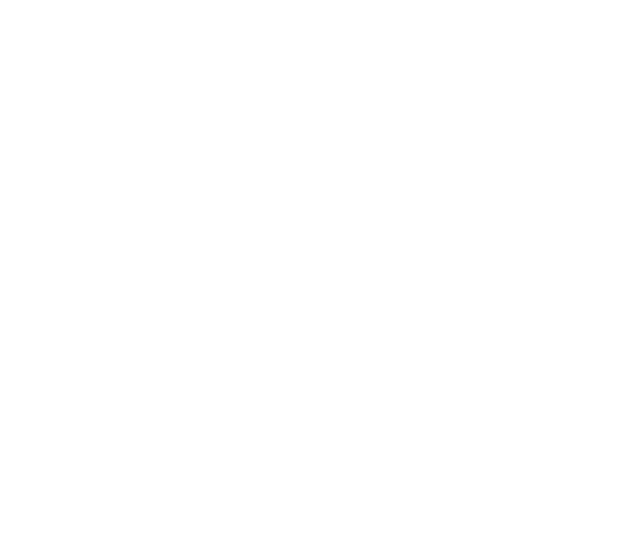
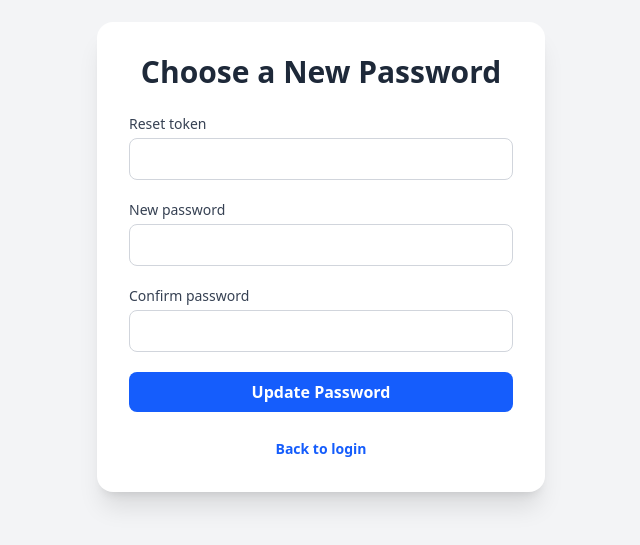
Before and after one commit to arviast/job-tracker, a React (Vite) app in the folder client/: page /reset-password in a window 1280 px wide. Before the commit this address had no page. Shown: the part 143-688 px from the top of the page, without its empty margins (319-959 px from the left). Built offline with nearby package versions, Linux system fonts and the light colour scheme.

Commit message:
forgot password functionality

```diff
--- a/client/src/App.jsx
+++ b/client/src/App.jsx
@@ -2,6 +2,8 @@
 import Register from "./pages/Register";
 import Login from "./pages/Login";
 import Dashboard from "./pages/Dashboard";
+import ForgotPassword from "./pages/ForgotPassword";
+import ResetPassword from "./pages/ResetPassword";
 
 function App() {
   return (
@@ -11,6 +13,8 @@
         <Route path="/login" element={<Login />} />
         <Route path="/dashboard" element={<Dashboard />} />
         <Route path="/register" element={<Register />} />
+        <Route path="/forgot-password" element={<ForgotPassword />} />
+        <Route path="/reset-password" element={<ResetPassword />} />
       </Routes>
     </Router>
   );
--- /dev/null
+++ b/client/src/pages/ForgotPassword.jsx
@@ -0,0 +1,115 @@
+import { useState } from "react";
+import { Link } from "react-router-dom";
+
+export default function ForgotPassword() {
+  const [email, setEmail] = useState("");
+  const [status, setStatus] = useState({ type: null, text: "" });
+  const [devToken, setDevToken] = useState(null);
+
+  const handleSubmit = async (event) => {
+    event.preventDefault();
+    setStatus({ type: null, text: "" });
+    setDevToken(null);
+
+    try {
+      const response = await fetch(
+        `${import.meta.env.VITE_BACKEND_URL}/api/auth/forgot-password`,
+        {
+          method: "POST",
+          headers: {
+            "Content-Type": "application/json",
+          },
+          body: JSON.stringify({ email }),
+        }
+      );
+
+      const data = await response.json();
+
+      if (!response.ok) {
+        throw new Error(data.msg || "Unable to process password reset request");
+      }
+
+      setStatus({
+        type: "success",
+        text:
+          data.msg ||
+          "If an account with that email exists, password reset instructions have been sent.",
+      });
+
+      if (data.resetToken) {
+        setDevToken(data.resetToken);
+      }
+    } catch (error) {
+      console.error("Forgot password error:", error.message);
+      setStatus({ type: "error", text: error.message });
+    }
+  };
+
+  return (
+    <div className="min-h-screen flex items-center justify-center bg-gray-100 px-4">
+      <div className="max-w-md w-full bg-white p-8 rounded-2xl shadow-xl">
+        <h2 className="text-3xl font-bold text-center mb-6 text-gray-800">
+          Reset Your Password
+        </h2>
+
+        <p className="text-sm text-gray-600 text-center mb-6">
+          Enter the email address associated with your account. We will send you instructions to
+          reset your password if we find a match.
+        </p>
+
+        <form onSubmit={handleSubmit} className="space-y-5">
+          <div>
+            <label className="block text-sm font-medium text-gray-700 mb-1" htmlFor="email">
+              Email
+            </label>
+            <input
+              id="email"
+              type="email"
+              name="email"
+              className="w-full px-4 py-2 border border-gray-300 rounded-lg focus:outline-none focus:ring-2 focus:ring-blue-500"
+              value={email}
+              onChange={(event) => setEmail(event.target.value)}
+              required
+            />
+          </div>
+
+          <button
+            type="submit"
+            className="w-full bg-blue-600 hover:bg-blue-700 text-white font-semibold py-2 px-4 rounded-lg transition"
+          >
+            Send Reset Instructions
+          </button>
+        </form>
+
+        {status.text && (
+          <p
+            className={`mt-4 text-sm text-center ${
+              status.type === "error" ? "text-red-600" : "text-green-600"
+            }`}
+          >
+            {status.text}
+          </p>
+        )}
+
+        {devToken && (
+          <div className="mt-6 bg-gray-100 border border-gray-200 rounded-lg p-4 text-sm text-gray-700">
+            <p className="font-semibold mb-2">Development reset token</p>
+            <p className="break-all font-mono">{devToken}</p>
+            <p className="mt-2">
+              Paste this token on the <Link to="/reset-password" className="text-blue-600">
+                reset password page
+              </Link>{" "}
+              to set a new password.
+            </p>
+          </div>
+        )}
+
+        <div className="text-center mt-6">
+          <Link to="/login" className="text-sm text-blue-600 font-semibold hover:underline">
+            Back to login
+          </Link>
+        </div>
+      </div>
+    </div>
+  );
+}
--- a/client/src/pages/Login.jsx
+++ b/client/src/pages/Login.jsx
@@ -80,6 +80,8 @@
             />
           </div>
 
+
+
           <button
             type="submit"
             className="w-full bg-blue-600 hover:bg-blue-700 text-white font-semibold py-2 px-4 rounded-lg transition"
@@ -94,6 +96,15 @@
             Register
           </Link>
         </div>
+
+        <div className="text-center mt-4">
+            <Link
+              to="/forgot-password"
+              className="text-sm text-blue-600 font-semibold hover:underline"
+            >
+              Forgot password?
+            </Link>
+          </div>
       </div>
     </div>
   );
--- /dev/null
+++ b/client/src/pages/ResetPassword.jsx
@@ -0,0 +1,149 @@
+import { useEffect, useState } from "react";
+import { Link, useNavigate, useSearchParams } from "react-router-dom";
+
+export default function ResetPassword() {
+  const [searchParams] = useSearchParams();
+  const navigate = useNavigate();
+  const [formData, setFormData] = useState({
+    token: "",
+    password: "",
+    confirmPassword: "",
+  });
+  const [status, setStatus] = useState({ type: null, text: "" });
+
+  useEffect(() => {
+    const providedToken = searchParams.get("token");
+    if (providedToken) {
+      setFormData((prev) => ({ ...prev, token: providedToken }));
+    }
+  }, [searchParams]);
+
+  const handleChange = (event) => {
+    const { name, value } = event.target;
+    setFormData((prev) => ({ ...prev, [name]: value }));
+  };
+
+  const handleSubmit = async (event) => {
+    event.preventDefault();
+
+    if (formData.password !== formData.confirmPassword) {
+      setStatus({ type: "error", text: "Passwords do not match" });
+      return;
+    }
+
+    setStatus({ type: null, text: "" });
+
+    try {
+      const response = await fetch(
+        `${import.meta.env.VITE_BACKEND_URL}/api/auth/reset-password`,
+        {
+          method: "POST",
+          headers: {
+            "Content-Type": "application/json",
+          },
+          body: JSON.stringify({
+            token: formData.token,
+            password: formData.password,
+          }),
+        }
+      );
+
+      const data = await response.json();
+
+      if (!response.ok) {
+        throw new Error(data.msg || "Unable to reset password");
+      }
+
+      setStatus({ type: "success", text: data.msg || "Password has been reset" });
+
+      setTimeout(() => {
+        navigate("/login");
+      }, 1500);
+    } catch (error) {
+      console.error("Reset password error:", error.message);
+      setStatus({ type: "error", text: error.message });
+    }
+  };
+
+  return (
+    <div className="min-h-screen flex items-center justify-center bg-gray-100 px-4">
+      <div className="max-w-md w-full bg-white p-8 rounded-2xl shadow-xl">
+        <h2 className="text-3xl font-bold text-center mb-6 text-gray-800">
+          Choose a New Password
+        </h2>
+
+        <form onSubmit={handleSubmit} className="space-y-5">
+          <div>
+            <label className="block text-sm font-medium text-gray-700 mb-1" htmlFor="token">
+              Reset token
+            </label>
+            <input
+              id="token"
+              type="text"
+              name="token"
+              className="w-full px-4 py-2 border border-gray-300 rounded-lg focus:outline-none focus:ring-2 focus:ring-blue-500"
+              value={formData.token}
+              onChange={handleChange}
+              required
+            />
+          </div>
+
+          <div>
+            <label className="block text-sm font-medium text-gray-700 mb-1" htmlFor="password">
+              New password
+            </label>
+            <input
+              id="password"
+              type="password"
+              name="password"
+              className="w-full px-4 py-2 border border-gray-300 rounded-lg focus:outline-none focus:ring-2 focus:ring-blue-500"
+              value={formData.password}
+              onChange={handleChange}
+              required
+              minLength={6}
+            />
+          </div>
+
+          <div>
+            <label className="block text-sm font-medium text-gray-700 mb-1" htmlFor="confirmPassword">
+              Confirm password
+            </label>
+            <input
+              id="confirmPassword"
+              type="password"
+              name="confirmPassword"
+              className="w-full px-4 py-2 border border-gray-300 rounded-lg focus:outline-none focus:ring-2 focus:ring-blue-500"
+              value={formData.confirmPassword}
+              onChange={handleChange}
+              required
+              minLength={6}
+            />
+          </div>
+
+          <button
+            type="submit"
+            className="w-full bg-blue-600 hover:bg-blue-700 text-white font-semibold py-2 px-4 rounded-lg transition"
+          >
+            Update Password
+          </button>
+        </form>
+
+        {status.text && (
+          <p
+            className={`mt-4 text-sm text-center ${
+              status.type === "error" ? "text-red-600" : "text-green-600"
+            }`}
+          >
+            {status.text}
+          </p>
+        )}
+
+        <div className="text-center mt-6">
+          <Link to="/login" className="text-sm text-blue-600 font-semibold hover:underline">
+            Back to login
+          </Link>
+        </div>
+      </div>
+    </div>
+  );
+}
```
Also changed, not shown: 1 other file (tests, documents, lock files or other folders).
